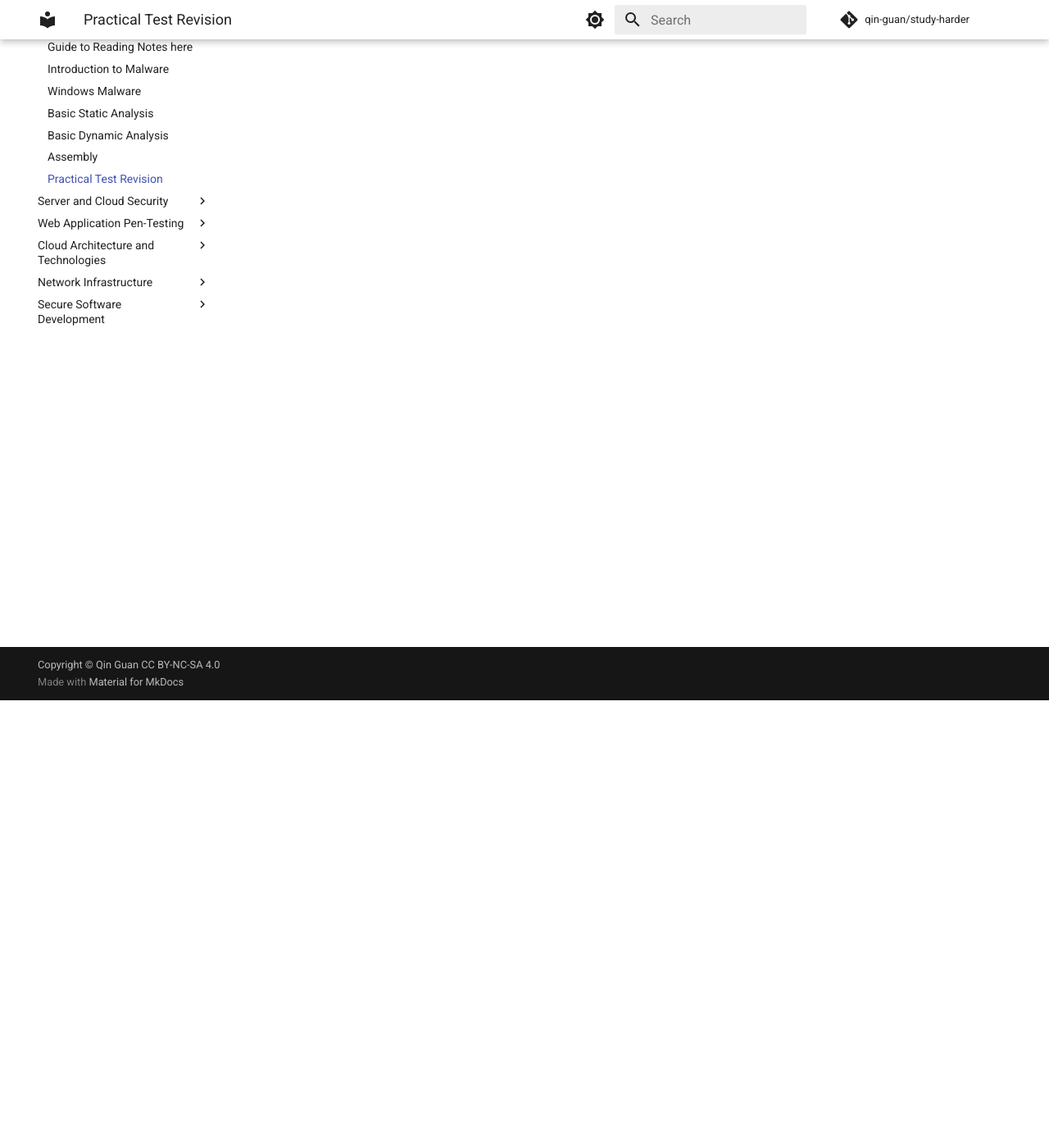
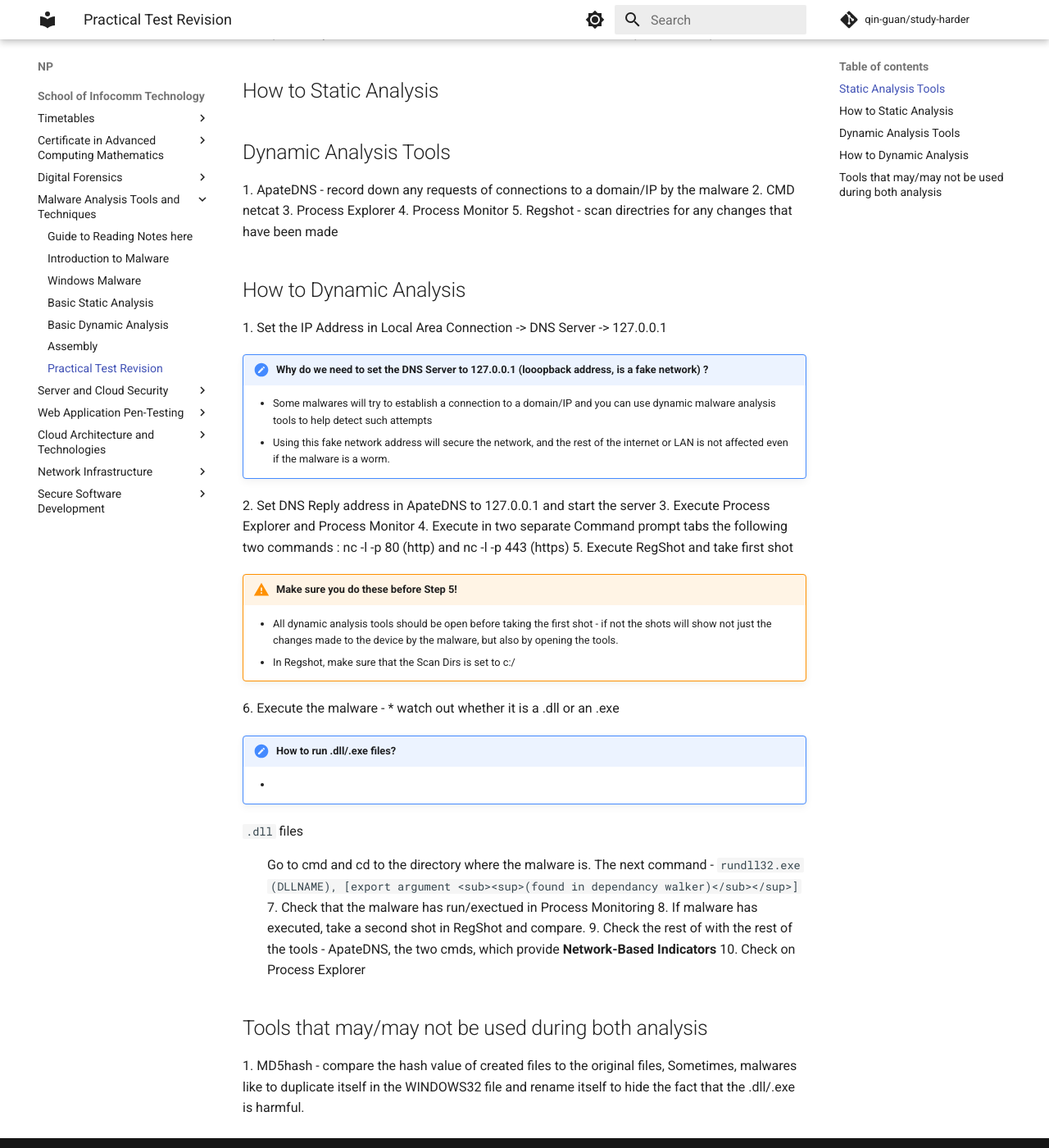
Before and after one commit to qin-guan/study-harder, an MkDocs documentation site: the page built from docs/np/ict/matt/practical-test-revision.md, in a window 1280 px wide and 1400 px high, scrolled down 546 px. Shown: the whole window at 82% size. Built offline with MkDocs 1.6.1 and Material for MkDocs 9.7.7, drawn with Linux system fonts in a browser that asks for light colours; comment, search, counter and statistics services are not loaded; some of the changed text lies outside the part shown.

Commit message:
todo:further update this

```diff
--- a/docs/np/ict/matt/practical-test-revision.md
+++ b/docs/np/ict/matt/practical-test-revision.md
@@ -3,5 +3,57 @@
 !!! warning "Warning!"
 
     *  Content here is not fully updated
+## Static Analysis Tools
+   1. PEview - view when the PE is compiled in the file header
+!!! note "Why do we need to know when the file is compiled?"
 
-## Basic Static
+    * The time it is compiled can show whether the malware is old/new. If it is a zero-day/relatively new malware, then most AVs might not be able to detect it.
+
+   2. Dependency Walker
+   3. BinText
+   4. PEID - view whether malware is packed or unpacked
+
+## How to Static Analysis
+
+
+
+
+## Dynamic Analysis Tools
+   1. ApateDNS - record down any requests of connections to a domain/IP by the malware
+   2. CMD netcat
+   3. Process Explorer
+   4. Process Monitor
+   5. Regshot - scan directries for any changes that have been made
+
+## How to Dynamic Analysis
+   1. Set the IP Address in Local Area Connection -> DNS Server -> 127.0.0.1
+!!! note "Why do we need to set the DNS Server to 127.0.0.1 (looopback address, is a fake network) ?"
+
+    * Some malwares will try to establish a connection to a domain/IP and you can use dynamic malware analysis tools to help detect such attempts
+    * Using this fake network address will secure the network, and the rest of the internet or LAN is not affected even if the malware is a worm.
+
+   2. Set DNS Reply address in ApateDNS to 127.0.0.1 and start the server
+   3. Execute Process Explorer and Process Monitor
+   4. Execute in two separate Command prompt tabs the following two commands : nc -l -p 80 (http) and nc -l -p 443 (https)
+   5. Execute RegShot and take first shot
+!!! warning " Make sure you do these before Step 5! "
+
+    * All dynamic analysis tools should be open before taking the first shot - if not the shots will show not just the changes made to the device by the malware, but also by opening the tools.
+    * In Regshot, make sure that the Scan Dirs is set to c:/
+
+   6. Execute the malware - * watch out whether it is a .dll or an .exe
+!!! note " How to run .dll/.exe files?"
+
+    *
+`.dll` files
+
+:  Go to cmd and cd to the directory where the malware is. The next command -  `rundll32.exe (DLLNAME), [export argument <sub><sup>(found in dependancy walker)</sub></sup>]`
+   7. Check that the malware has run/exectued in Process Monitoring
+   8. If malware has executed, take a second shot in RegShot and compare.
+   9. Check the rest of with the rest of the tools - ApateDNS, the two cmds, which provide **Network-Based Indicators**
+   10. Check on Process Explorer
+
+
+## Tools that may/may not be used during both analysis
+   1. MD5hash - compare the hash value of created files to the original files,
+   Sometimes, malwares like to duplicate itself in the WINDOWS32 file and rename itself to hide the fact that the .dll/.exe is harmful.
```
